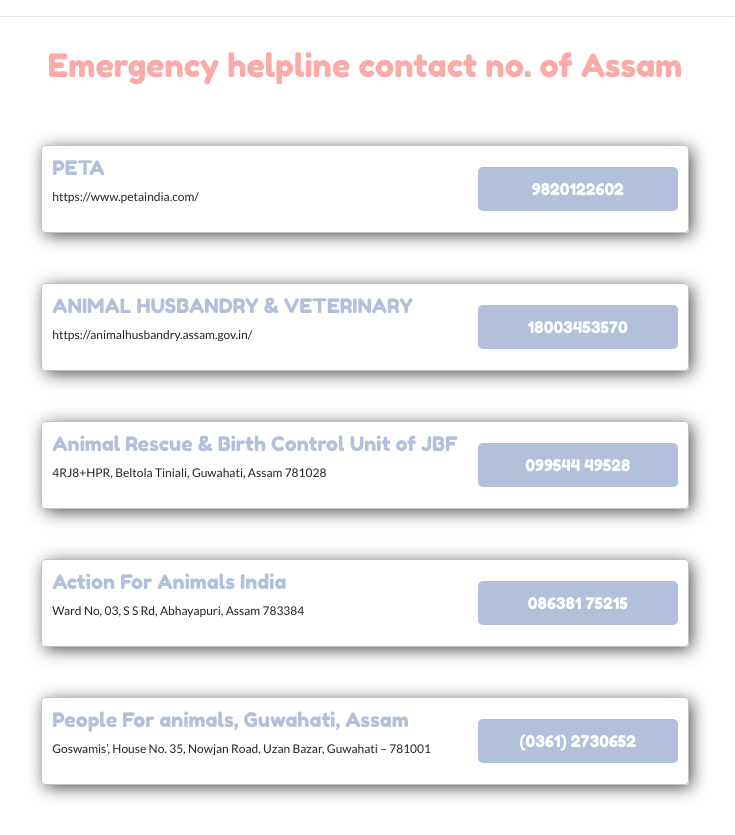
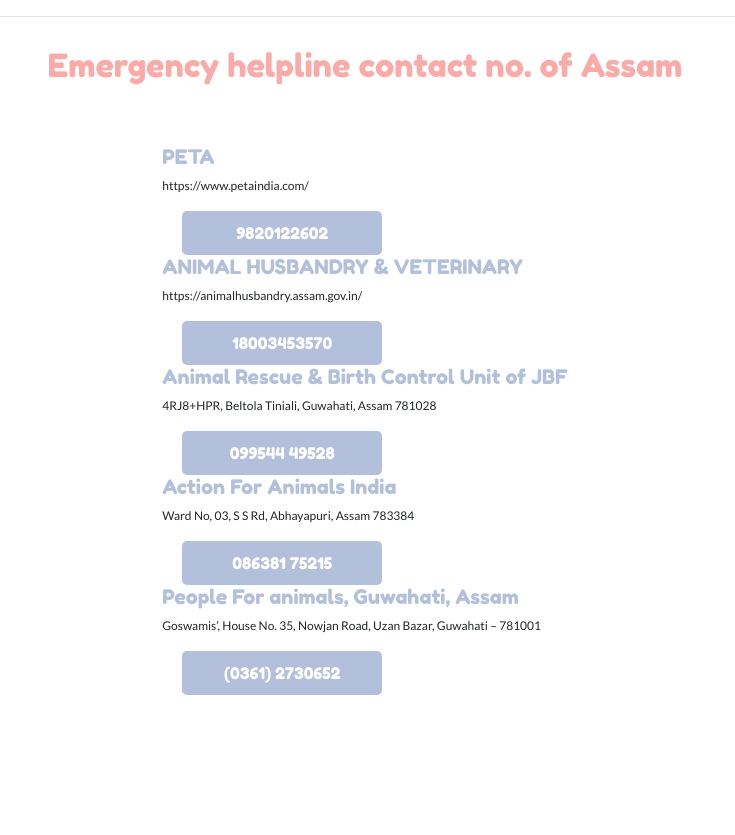
Before and after one commit to Priyanka7011/virtuwoof, a Django app: page /helpline in a window 1280 px wide. Shown: the part 116-951 px from the top of the page, without its empty margins (275-1010 px from the left). After the commit the page ends 811 px from the top, so only its background shows below. Run offline with Django 3.2, Linux system fonts and the light colour scheme; data comes from the database, SQL or seed files in the repository; some libraries are stand-ins or nearby versions.

Commit message:
helpline updated

```diff
--- a/project/mainApp/templates/helpline.html
+++ b/project/mainApp/templates/helpline.html
@@ -21,19 +21,7 @@
                 flex-direction: column;
                 margin-top: 30px;
             }
-            .search_card{
-                width:100%;
-                padding:10px;
-                border:1px solid rgb(194, 193, 193);
-                border-radius: 4px;
-                display: flex;
-                flex-direction: row;
-                justify-content: space-between;
-                align-items: center;
-                margin-bottom: 50px;
-                box-shadow: 3px 3px 17px -1px rgba(0,0,0,0.75);
 
-}
            .search_card h2{
                font-family: 'Fredoka One';
                color:#B2C0DB;
```
